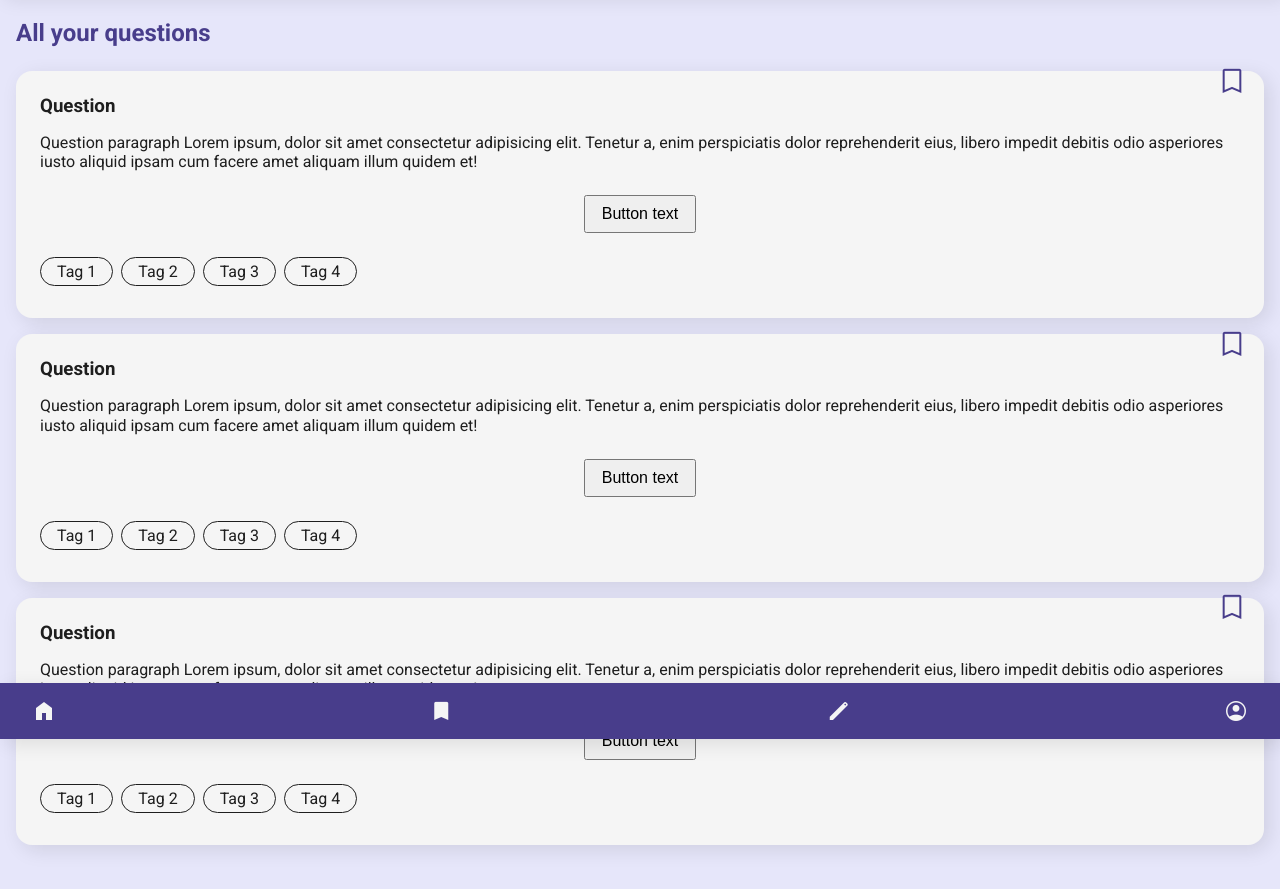
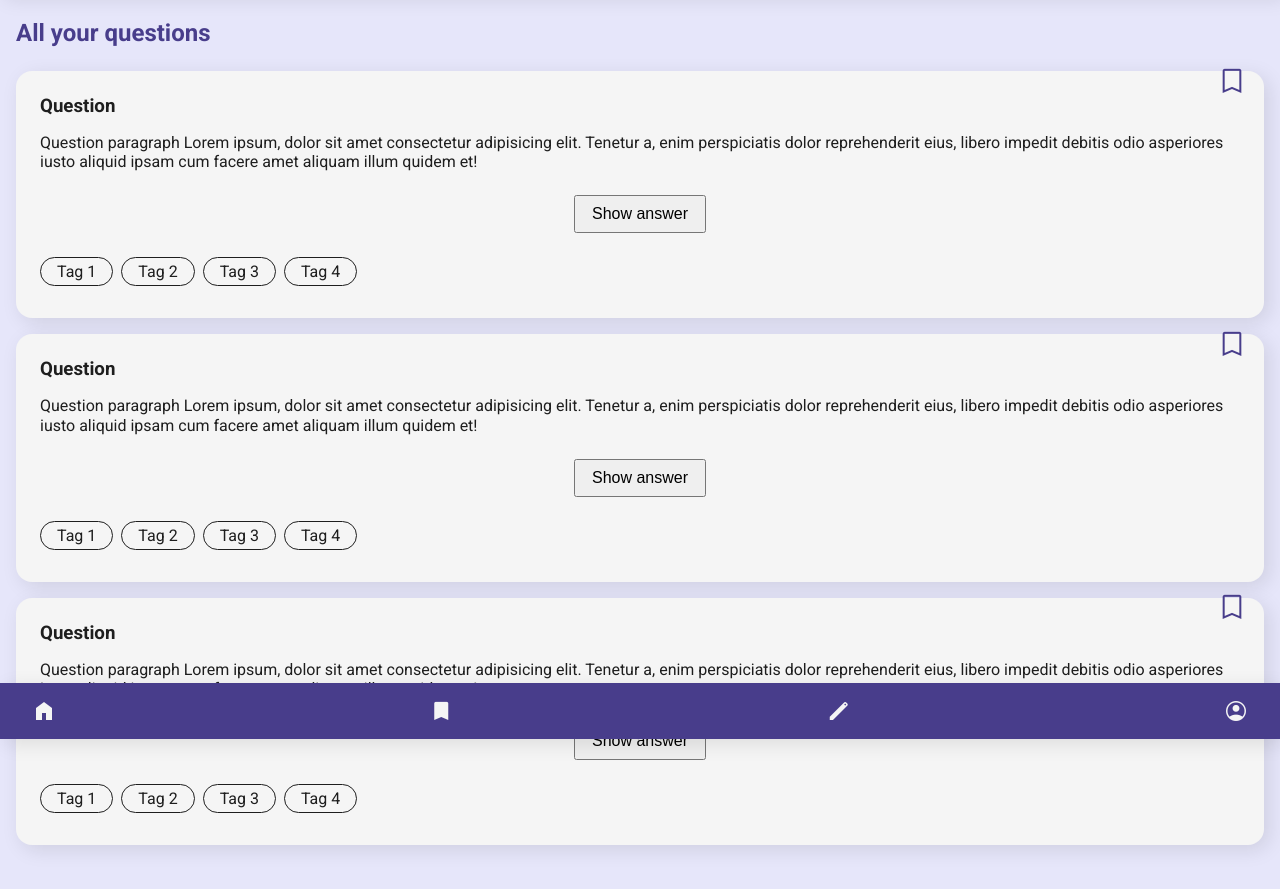
Before and after one commit to magdalenakierat/quiz-app, a plain HTML site: page index.html in a window 1280 px wide. Shown: the part 61-950 px from the top of the page. Drawn offline with nearby package versions, Linux system fonts and the light colour scheme.

Commit message:
add text change on answer button

```diff
--- a/index.html
+++ b/index.html
@@ -26,7 +26,7 @@
             eius, libero impedit debitis odio asperiores iusto aliquid ipsam cum
             facere amet aliquam illum quidem et!
           </p>
-          <button data-js="answer-button" class="button">Button text</button>
+          <button data-js="answer-button" class="button">Show answer</button>
           <p data-js="answer" class="hidden">
             Answer paragraph Lorem ipsum, dolor sit amet consectetur adipisicing
             elit. Tenetur a, enim perspiciatis dolor reprehenderit eius, libero
@@ -51,7 +51,7 @@
             eius, libero impedit debitis odio asperiores iusto aliquid ipsam cum
             facere amet aliquam illum quidem et!
           </p>
-          <button data-js="answer-button" class="button">Button text</button>
+          <button data-js="answer-button" class="button">Show answer</button>
           <p data-js="answer" class="hidden">
             Answer paragraph Lorem ipsum, dolor sit amet consectetur adipisicing
             elit. Tenetur a, enim perspiciatis dolor reprehenderit eius, libero
@@ -76,7 +76,7 @@
             eius, libero impedit debitis odio asperiores iusto aliquid ipsam cum
             facere amet aliquam illum quidem et!
           </p>
-          <button data-js="answer-button" class="button">Button text</button>
+          <button data-js="answer-button" class="button">Show answer</button>
           <p data-js="answer" class="hidden">
             Answer paragraph Lorem ipsum, dolor sit amet consectetur adipisicing
             elit. Tenetur a, enim perspiciatis dolor reprehenderit eius, libero
@@ -108,7 +108,7 @@
             eius, libero impedit debitis odio asperiores iusto aliquid ipsam cum
             facere amet aliquam illum quidem et!
           </p>
-          <button data-js="answer-button" class="button">Button text</button>
+          <button data-js="answer-button" class="button">Show answer</button>
           <p data-js="answer" class="hidden">
             Answer paragraph Lorem ipsum, dolor sit amet consectetur adipisicing
             elit. Tenetur a, enim perspiciatis dolor reprehenderit eius, libero
@@ -136,7 +136,7 @@
             eius, libero impedit debitis odio asperiores iusto aliquid ipsam cum
             facere amet aliquam illum quidem et!
           </p>
-          <button data-js="answer-button" class="button">Button text</button>
+          <button data-js="answer-button" class="button">Show answer</button>
           <p data-js="answer" class="hidden">
             Answer paragraph Lorem ipsum, dolor sit amet consectetur adipisicing
             elit. Tenetur a, enim perspiciatis dolor reprehenderit eius, libero
--- a/js/answer.js
+++ b/js/answer.js
@@ -1,19 +1,3 @@
-// function toggleAnswer(button_name, answer_name) {
-//   const buttonIdentifier = "[data-js=" + button_name + "]";
-//   const clickButton = document.querySelector(buttonIdentifier);
-//   const answerIdentifier = "[data-js=" + answer_name + "]";
-//   const answerElement = document.querySelector(answerIdentifier);
-//   clickButton.addEventListener("click", () =>
-//     answerElement.classList.toggle("hidden")
-//   );
-// }
-
-// toggleAnswer("button1", "answer1");
-// toggleAnswer("button2", "answer2");
-// toggleAnswer("button3", "answer3");
-
-// export { toggleAnswer };
-
 function toggleAnswer() {
   const cards = document.querySelectorAll("[data-js=card]");
   cards.forEach((card) => {
@@ -21,6 +5,11 @@
     const answer = card.querySelector("[data-js=answer]");
     answerButton.addEventListener("click", () => {
       answer.classList.toggle("hidden");
+      if (answerButton.innerHTML == "Show answer") {
+        answerButton.innerHTML = "Hide answer";
+      } else {
+        answerButton.innerHTML = "Show answer";
+      }
     });
   });
 }
```
